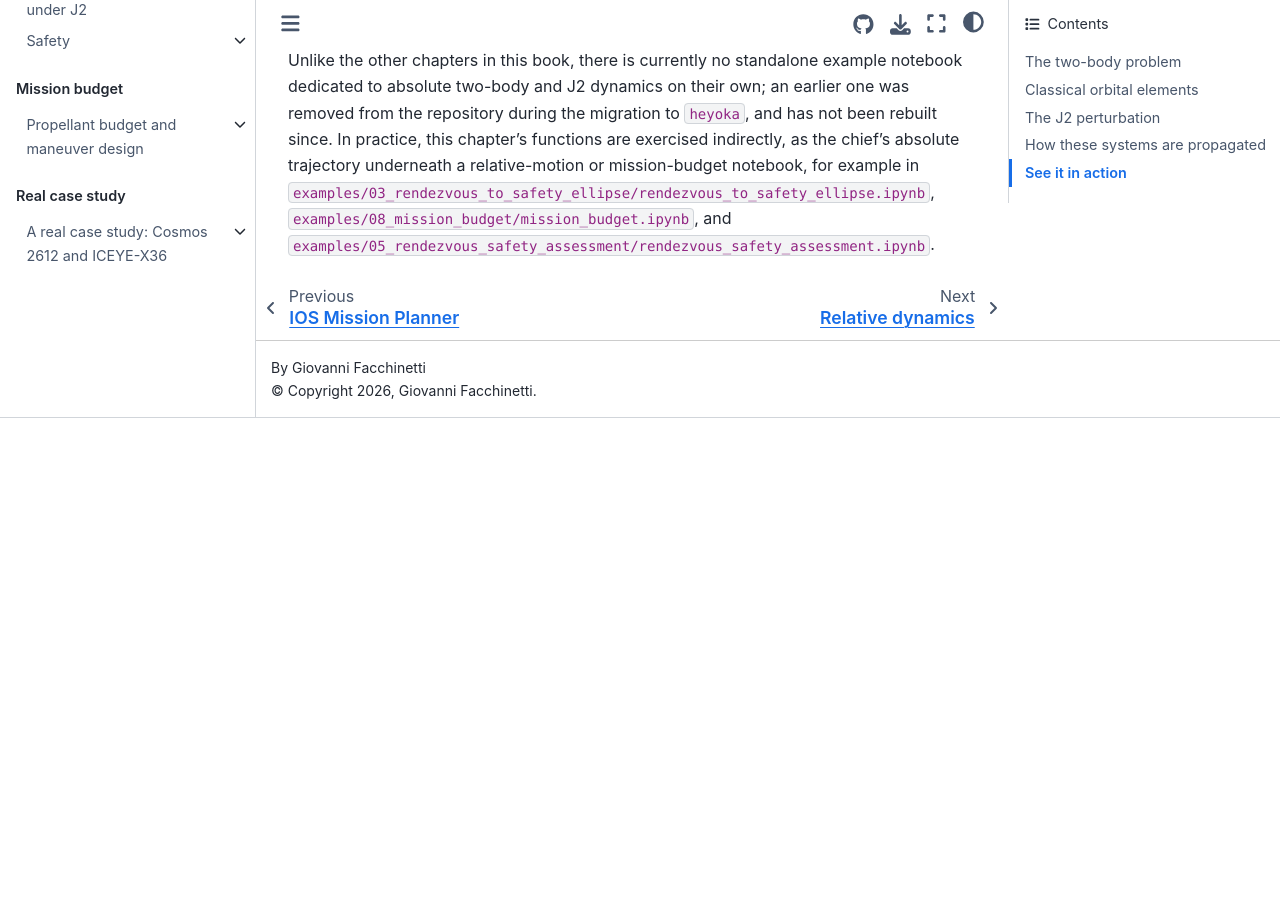
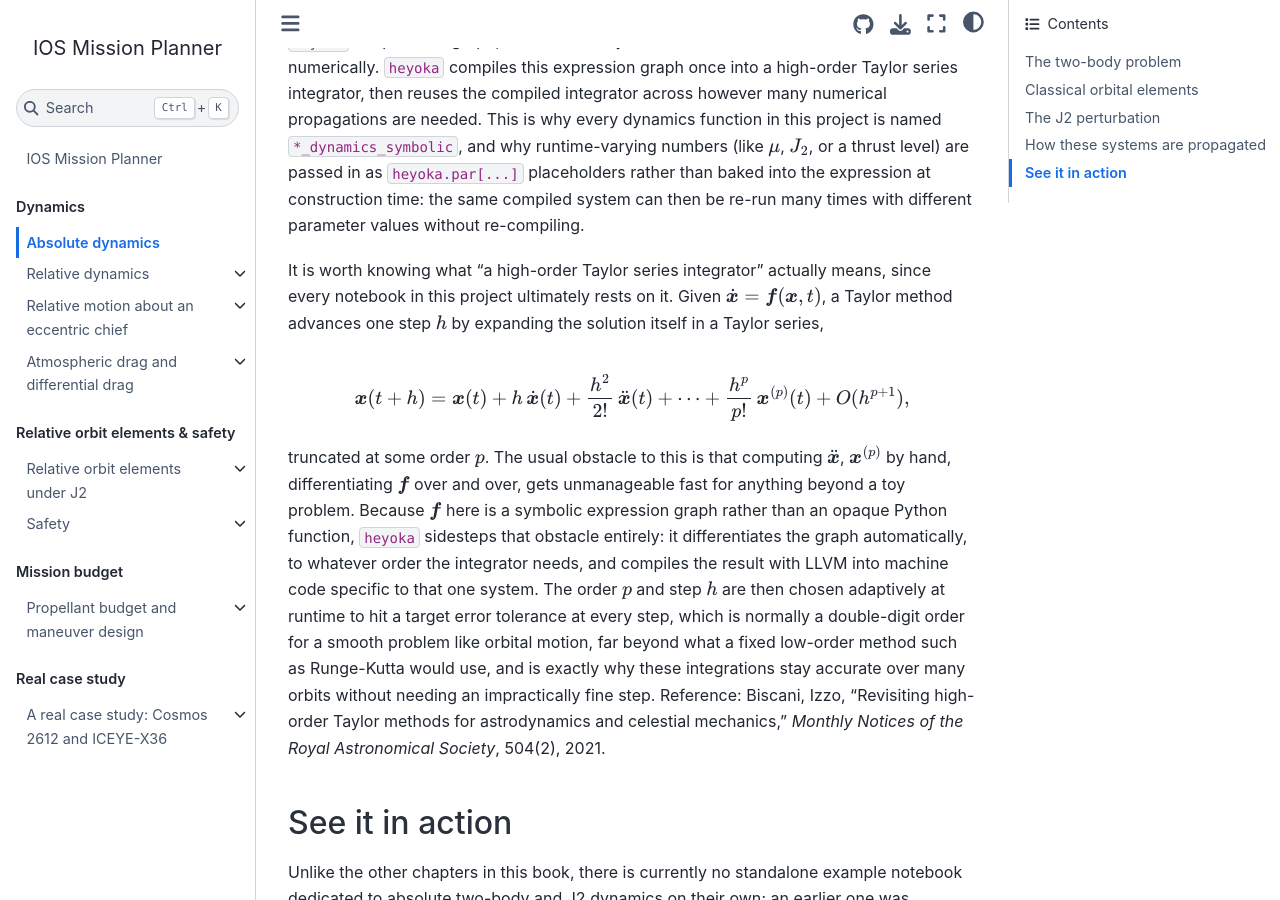
Before and after one commit to giovannifacchinetti99/ios-mission-planner, a Jupyter Book: the page built from docs/book/dynamics/absolute.md, in a window 1280 px wide and 900 px high, scrolled down 4424 px. Built offline with Jupyter Book 1.0.4 settings and Sphinx 7.4.7 and the Sphinx Book theme 1.1.4, drawn with Linux system fonts in a browser that asks for light colours; pages that are not in the unit, such as notebooks, are missing from menus; before the commit the page ends 4842 px from its top, so only the background shows below that; some of the changed text lies outside the part shown.

Commit message:
expand absolute dynamics theory: Taylor integration, Newton's method

```diff
--- a/docs/book/dynamics/absolute.md
+++ b/docs/book/dynamics/absolute.md
@@ -114,9 +114,22 @@
 M = E - e \sin E,
 $$
 
-which has no closed-form inverse: `cartesian_state_from_elements` solves it
-for $E$ given $M$ by Newton's method (see
-`_eccentric_from_mean_anomaly`), then gets $\nu$ from $E$ via
+which has no closed-form inverse, since $E$ appears both linearly and
+inside a sine. `cartesian_state_from_elements` solves it for $E$ given $M$
+by Newton's method instead (see `_eccentric_from_mean_anomaly`): starting
+from a guess $E_0$ (the function uses $M$ itself for a low eccentricity,
+or $\pi$ for a high one, where $M$ is a poor starting guess), it repeatedly
+corrects
+
+$$
+E_{k+1} = E_k - \frac{E_k - e\sin E_k - M}{1 - e\cos E_k},
+$$
+
+the root of Kepler's equation divided by its own derivative, until the
+correction is smaller than a tolerance. This converges quadratically once
+close to the root, doubling the number of correct digits each iteration,
+which is why only a handful of iterations are ever needed in practice. With
+$E$ in hand, $\nu$ follows via
 
 $$
 \tan\frac{\nu}{2} = \sqrt{\frac{1+e}{1-e}}\,\tan\frac{E}{2}.
@@ -201,6 +214,34 @@
 then be re-run many times with different parameter values without
 re-compiling.
 
+It is worth knowing what "a high-order Taylor series integrator" actually
+means, since every notebook in this project ultimately rests on it. Given
+$\dot{\vect x}=\vect f(\vect x,t)$, a Taylor method advances one step $h$
+by expanding the solution itself in a Taylor series,
+
+$$
+\vect x(t+h) = \vect x(t) + h\,\dot{\vect x}(t) +
+\frac{h^2}{2!}\,\ddot{\vect x}(t) + \cdots +
+\frac{h^p}{p!}\,\vect x^{(p)}(t) + O(h^{p+1}),
+$$
+
+truncated at some order $p$. The usual obstacle to this is that computing
+$\ddot{\vect x}$, $\vect x^{(p)}$ by hand, differentiating $\vect f$ over
+and over, gets unmanageable fast for anything beyond a toy problem.
+Because $\vect f$ here is a symbolic expression graph rather than an
+opaque Python function, `heyoka` sidesteps that obstacle entirely: it
+differentiates the graph automatically, to whatever order the integrator
+needs, and compiles the result with LLVM into machine code specific to
+that one system. The order $p$ and step $h$ are then chosen adaptively at
+runtime to hit a target error tolerance at every step, which is normally a
+double-digit order for a smooth problem like orbital motion, far beyond
+what a fixed low-order method such as Runge-Kutta would use, and is
+exactly why these integrations stay accurate over many orbits without
+needing an impractically fine step.
+Reference: Biscani, Izzo, "Revisiting high-order Taylor methods for
+astrodynamics and celestial mechanics," *Monthly Notices of the Royal
+Astronomical Society*, 504(2), 2021.
+
 ## See it in action
 
 Unlike the other chapters in this book, there is currently no standalone
```
